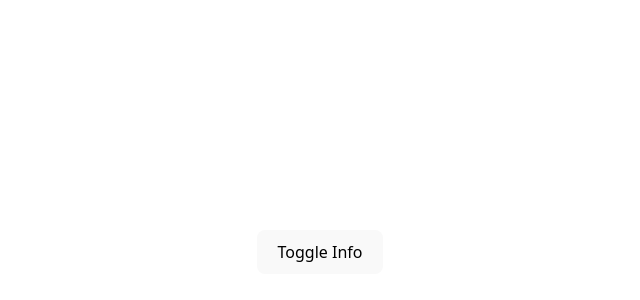
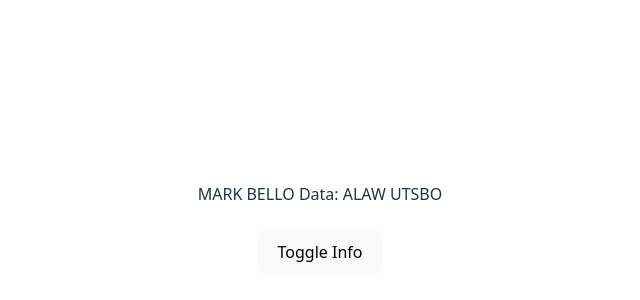
Before and after one commit to m4rkbello/SELF_TAUGHT_UNIVERSITY_REACTJS_TYPESCRIPT, a React (Vite) app: page / in a window 1280 px wide. Shown: the part 148-448 px from the top of the page, without its empty margins (320-960 px from the left). Built offline with nearby package versions, Linux system fonts and the light colour scheme.

Commit message:
ADD USESTATE WITH RENDERING DISPLAY  CONDITION

```diff
--- a/src/Person.tsx
+++ b/src/Person.tsx
@@ -10,9 +10,15 @@ const Person = (props: Person) => {
 
     //useState
     const [isShowInfo, setShowInfo] = useState<boolean>(false);
+    const [dataInput, setDataInput] =useState<string | null>(null);
+
 
     const toggleInfo =()=>{
         setShowInfo((prev) => !prev);
+    };
+
+    const handleChangeData = (event: React.ChangeEvent<HTMLInputElement>) => {
+        setDataInput(event.target.value);
     };
 
     return (
@@ -30,7 +36,15 @@ const Person = (props: Person) => {
                 )
             }
 
+            {" "}
+            {props.name} Data: {!dataInput ? "ALAW UTSBO" : dataInput}
+                   <br />
+             <br />
+
             <button onClick={toggleInfo} >Toggle Info</button>
+            <br />
+            <br />
+            <input onChange={handleChangeData} />
         </div>
     );
 };
```
